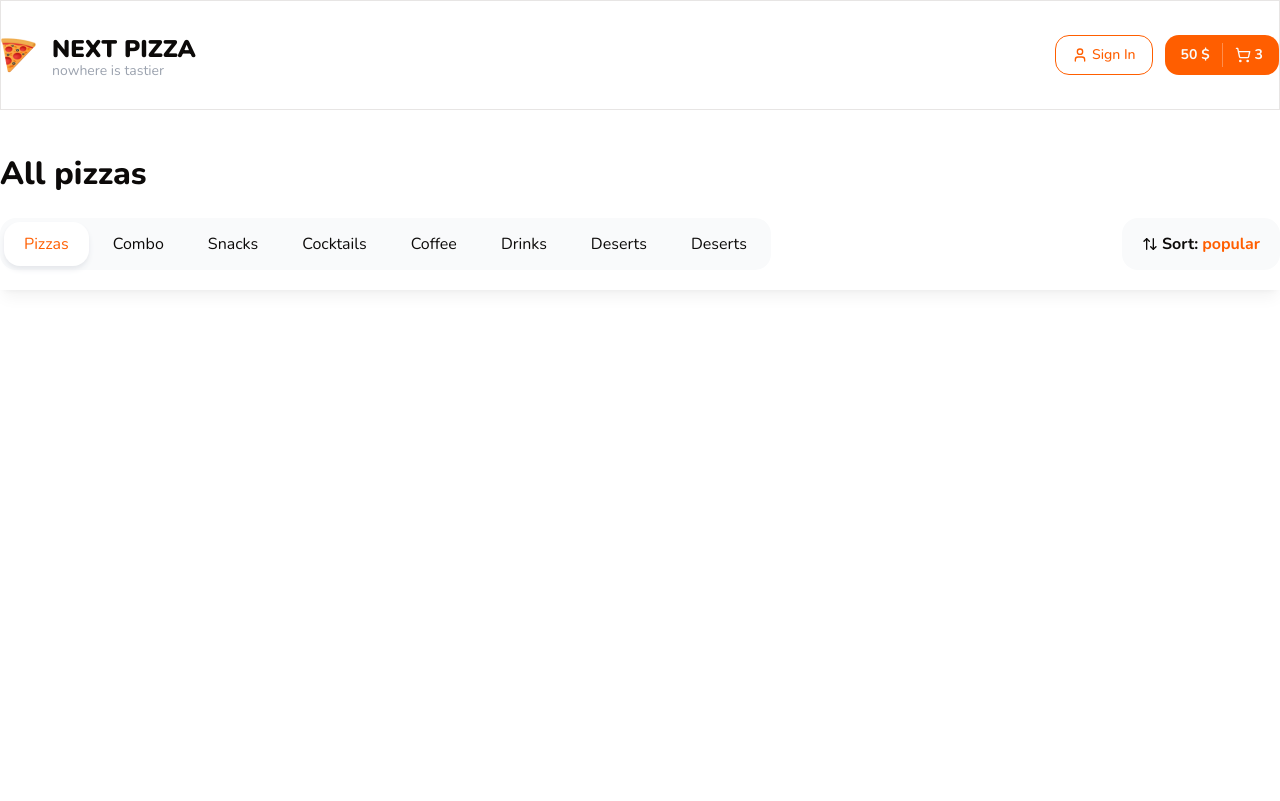
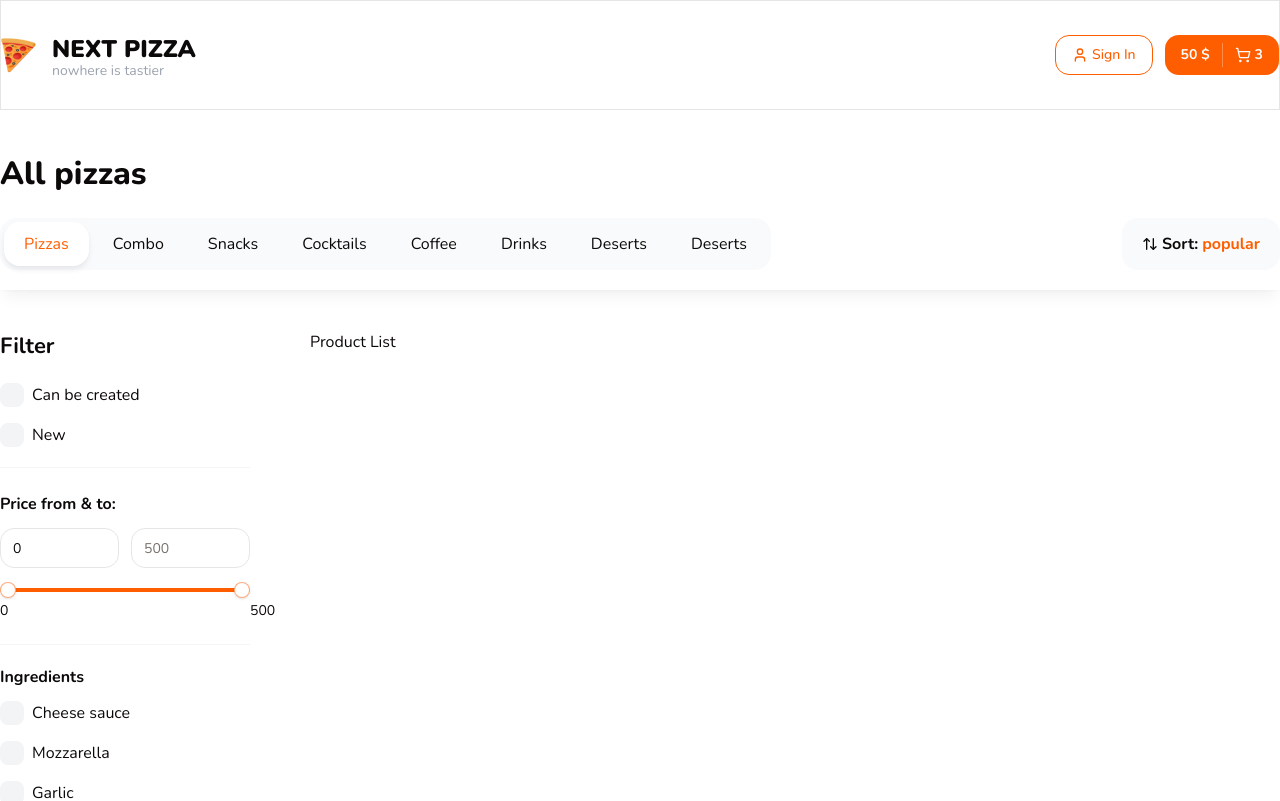
Before and after one commit to yehret/next-pizza, a Next.js app: page / in a window 1280 px wide. Shown: the top 801 px of the page. Built offline with nearby package versions, Linux system fonts and the light colour scheme.

Commit message:
filters component

```diff
--- a/src/app/page.tsx
+++ b/src/app/page.tsx
@@ -1,12 +1,29 @@
-import { Container, Title, TopBar } from "@/components/shared";
+import { Container, Filters, Title, TopBar } from "@/components/shared";
 
 export default function Home() {
   return (
    <>
       <Container className="mt-10">
          <Title text="All pizzas" size="lg" className="font-extrabold" />
+      </Container>
 
-         <TopBar />
+      <TopBar />
+
+      <Container className="mt-10 pb-14">
+         <div className="flex gap-[60px]">
+
+            {/* Filter */}
+            <div className="w-[250px]">
+               <Filters />
+            </div>
+
+            {/* ProductList */}
+            <div className="flex-1">
+               <div className="flex flex-col gap-16">
+                  Product List
+               </div>
+            </div>
+         </div>
       </Container>
    </>
   );
--- /dev/null
+++ b/src/components/shared/checkbox-filters-group.tsx
@@ -0,0 +1,72 @@
+'use client'
+
+import React from 'react'
+import { FilterChecboxProps, FilterCheckbox } from './filter-checkbox';
+import { Input } from '../ui';
+
+type Item = FilterChecboxProps;
+
+interface Props {
+   title: string;
+   items: Item[];
+   defaultItems?: Item[];
+   limit?: number;
+   searchInputPlacholder?: string;
+   className?: string;
+   onChange?: (values: string[]) => void;
+   defaultValue?: string[]
+}
+
+export const CheckboxFiltersGroup: React.FC<Props> = ({
+   title,
+   items,
+   defaultItems,
+   limit = 5,
+   searchInputPlaceholder = 'Search...',
+   className,
+   onChange,
+   defaultValue,
+ }) => {
+   const [showAll, setShowAll] = React.useState(false);
+   const [searchValue, setSearchValue] = React.useState('');
+
+   const list = showAll ? items.filter((item) => item.text.toLowerCase().includes(searchValue.toLowerCase())) : defaultItems?.slice(0, limit)
+
+   const onChangeSearchInput = (value: string) => {
+      setSearchValue(value);
+   }
+
+   return (
+      <div className={className}>
+         <p className="font-bold mb-3">{title}</p>
+
+         {showAll && (
+            <div className="mb-5">
+               <Input onChange={e => onChangeSearchInput(e.target.value)} placeholder={searchInputPlaceholder} className="bg-gray-50 border-none" />
+            </div>
+         )}
+
+        <div className="flex flex-col gap-4 max-h-96 pr-2 overflow-auto scrollbar">
+            {list.map((item, index) => (
+               <FilterCheckbox
+               key={index}
+               text={item.text}
+               value={item.value}
+               endAdornment={item.endAdornment}
+               checked={false}
+               onCheckedChange={(ids) => console.log(ids)
+               }
+             />
+            ))}
+        </div>
+
+        {items.length > limit && (
+            <div className={showAll ? 'border-t border-t-neutral-100 mt-4' : ''}>
+               <button onClick={() => setShowAll(!showAll)} className="text-primary mt-3">
+                  {showAll ? 'Hide' : '+ Show All'}
+               </button>
+            </div>
+        )}
+      </div>
+   )
+}
--- /dev/null
+++ b/src/components/shared/filter-checkbox.tsx
@@ -0,0 +1,34 @@
+import React from 'react';
+import { Checkbox } from '../ui/checkbox';
+
+export interface FilterChecboxProps {
+  text: string;
+  value: string;
+  endAdornment?: React.ReactNode;
+  onCheckedChange?: (checked: boolean) => void;
+  checked?: boolean;
+}
+
+export const FilterCheckbox: React.FC<FilterChecboxProps> = ({
+  text,
+  value,
+  endAdornment,
+  onCheckedChange,
+  checked,
+}) => {
+  return (
+    <div className="flex items-center space-x-2">
+      <Checkbox
+        onCheckedChange={onCheckedChange}
+        checked={checked}
+        value={value}
+        className="rounded-[8px] w-6 h-6"
+        id={`checkbox-${String(value)}`}
+      />
+      <label htmlFor={`checkbox-${String(value)}`} className="leading-none cursor-pointer flex-1">
+        {text}
+      </label>
+      {endAdornment}
+    </div>
+  );
+};
--- /dev/null
+++ b/src/components/shared/filters.tsx
@@ -0,0 +1,115 @@
+import React from 'react'
+import { Title } from './title';
+import { FilterCheckbox } from './filter-checkbox';
+import { Input } from '../ui';
+import { RangeSlider } from '../ui/range-slider';
+import { CheckboxFiltersGroup } from './checkbox-filters-group';
+
+interface Props {
+   className?: string
+}
+
+export const Filters: React.FC<Props> = ({ className }) => {
+   return (
+      <div className={className}>
+         <Title text='Filter' size='sm' className='mb-5 font-bold'/>
+
+         <div className="flex flex-col gap-4" >
+            <FilterCheckbox text="Can be created" value="1"/>
+            <FilterCheckbox text="New" value="2"/>
+         </div>
+
+         <div className="mt-5 border-y border-y-neutral-100 py-6 pb-7">
+            <p className="font-bold mb-3">Price from & to:</p>
+            <div className="flex gap-3 mb-5">
+               <Input type="number" placeholder="0" min={0} max={500} defaultValue={0} />
+               <Input type="number" min={100} max={500} placeholder="500" />
+            </div>
+
+            <RangeSlider min={0} max={500} step={10} value={[0, 500]} />
+         </div>
+
+         <CheckboxFiltersGroup
+            title='Ingredients'
+            className='mt-5'
+            limit={6}
+            defaultItems={[
+               {
+                  text: 'Cheese sauce',
+                  value: '1',
+                },
+                {
+                  text: 'Mozzarella',
+                  value: '2',
+                },
+                {
+                  text: 'Garlic',
+                  value: '3',
+                },
+                {
+                  text: 'Pickles',
+                  value: '4',
+                },
+                {
+                  text: 'Red onion',
+                  value: '5',
+                },
+                {
+                  text: 'Tomatoes',
+                  value: '6',
+                },
+            ]}
+            items={[
+               {
+                  text: 'Cheese sauce',
+                  value: '1',
+                },
+                {
+                  text: 'Mozzarella',
+                  value: '2',
+                },
+                {
+                  text: 'Garlic',
+                  value: '3',
+                },
+                {
+                  text: 'Pickles',
+                  value: '4',
+                },
+                {
+                  text: 'Red onion',
+                  value: '5',
+                },
+                {
+                  text: 'Tomatoes',
+                  value: '6',
+                },
+                {
+                  text: 'Cheese sauce',
+                  value: '1',
+                },
+                {
+                  text: 'Mozzarella',
+                  value: '2',
+                },
+                {
+                  text: 'Garlic',
+                  value: '3',
+                },
+                {
+                  text: 'Pickles',
+                  value: '4',
+                },
+                {
+                  text: 'Red onion',
+                  value: '5',
+                },
+                {
+                  text: 'Tomatoes',
+                  value: '6',
+                },
+            ]}
+         />
+      </div>
+   );
+}
--- a/src/components/shared/index.ts
+++ b/src/components/shared/index.ts
@@ -4,3 +4,5 @@ export { Title } from './title'
 export { Categories } from './categories'
 export { SortPopup } from './sort-popup'
 export { TopBar } from './top-bar'
+export { Filters } from './filters'
+export { FilterCheckbox } from './filter-checkbox'
--- a/src/components/ui/checkbox.tsx
+++ b/src/components/ui/checkbox.tsx
@@ -1,10 +1,10 @@
-"use client"
+'use client';
 
-import * as React from "react"
-import * as CheckboxPrimitive from "@radix-ui/react-checkbox"
-import { Check } from "lucide-react"
+import * as React from 'react';
+import * as CheckboxPrimitive from '@radix-ui/react-checkbox';
+import { Check } from 'lucide-react';
 
-import { cn } from "@/lib/utils"
+import { cn } from '@/lib/utils';
 
 const Checkbox = React.forwardRef<
   React.ElementRef<typeof CheckboxPrimitive.Root>,
@@ -13,18 +13,15 @@ const Checkbox = React.forwardRef<
   <CheckboxPrimitive.Root
     ref={ref}
     className={cn(
-      "peer h-4 w-4 shrink-0 rounded-sm border border-primary ring-offset-background focus-visible:outline-none focus-visible:ring-2 focus-visible:ring-ring focus-visible:ring-offset-2 disabled:cursor-not-allowed disabled:opacity-50 data-[state=checked]:bg-primary data-[state=checked]:text-primary-foreground",
-      className
+      'peer h-4 w-4 shrink-0 bg-gray-100 ring-offset-background focus-visible:outline-none focus-visible:ring-2 focus-visible:ring-ring focus-visible:ring-offset-2 disabled:cursor-not-allowed disabled:opacity-50 data-[state=checked]:bg-primary data-[state=checked]:text-primary-foreground',
+      className,
     )}
-    {...props}
-  >
-    <CheckboxPrimitive.Indicator
-      className={cn("flex items-center justify-center text-current")}
-    >
-      <Check className="h-4 w-4" />
+    {...props}>
+    <CheckboxPrimitive.Indicator className={cn('flex items-center justify-center text-current')}>
+      <Check className="h-4 w-4" strokeWidth={3} />
     </CheckboxPrimitive.Indicator>
   </CheckboxPrimitive.Root>
-))
-Checkbox.displayName = CheckboxPrimitive.Root.displayName
+));
+Checkbox.displayName = CheckboxPrimitive.Root.displayName;
 
-export { Checkbox }
+export { Checkbox };
```
Also changed, not shown: 1 other file (tests, documents, lock files or other folders).
